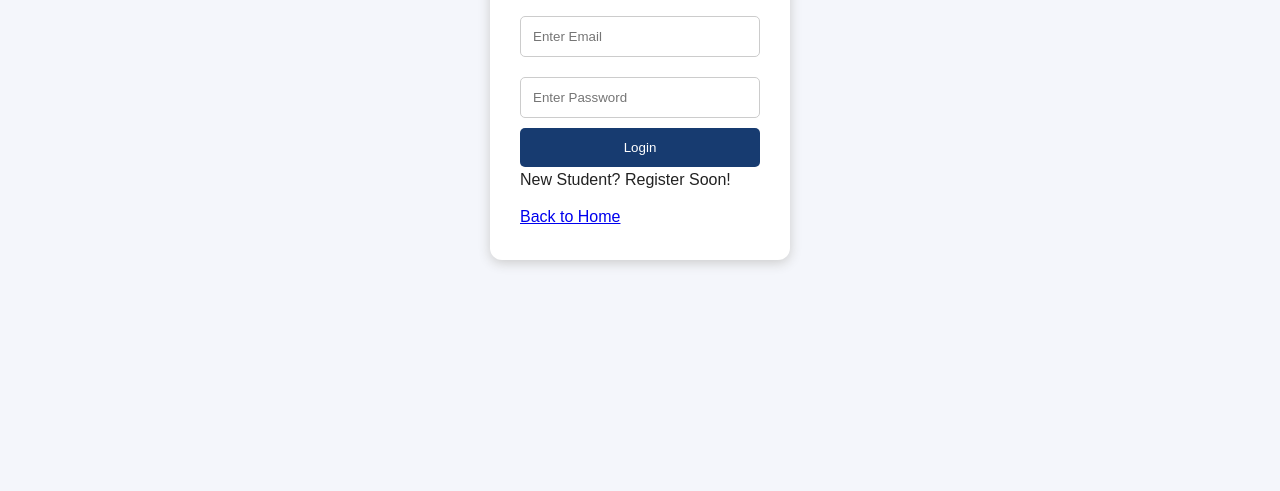
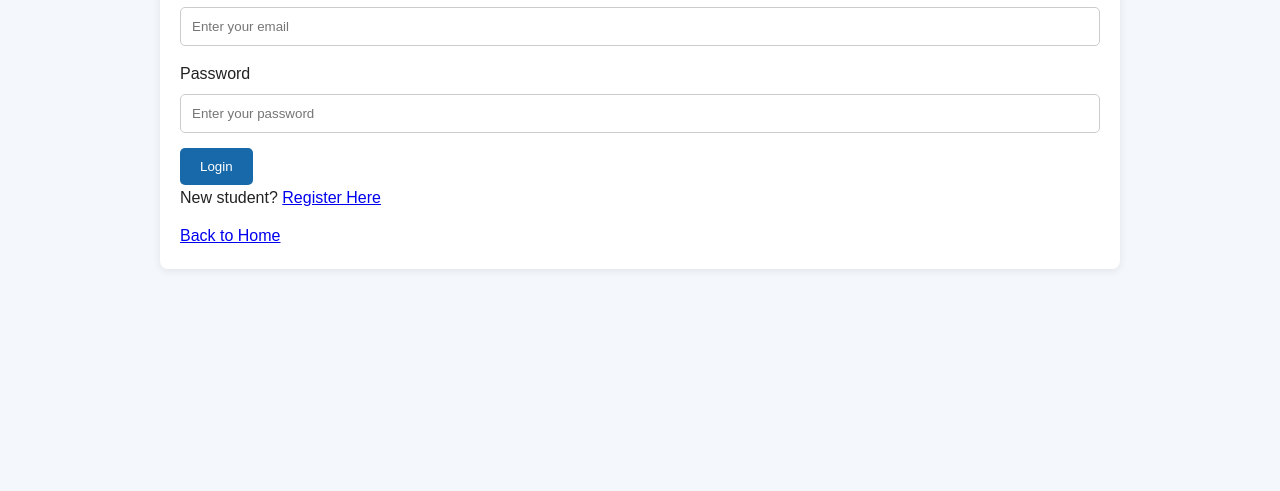
Before and after one commit to omghawate06-alt/Training-Placement-System, a plain HTML site: page login.html in a window 1280 px wide. Shown: the part 309-800 px from the top of the page. Drawn offline with Linux system fonts and the light colour scheme.

Commit message:
Update login.html

```diff
--- a/login.html
+++ b/login.html
@@ -1,64 +1,46 @@
-
 <!DOCTYPE html>
 <html lang="en">
-    <link rel="stylesheet" href="style.css">
 <head>
     <meta charset="UTF-8">
     <meta name="viewport" content="width=device-width, initial-scale=1.0">
+
     <title>Student Login</title>
-    <style>
-        body {
-            font-family: Arial, sans-serif;
-            background: #f4f6fb;
-            display: flex;
-            justify-content: center;
-            align-items: center;
-            min-height: 100vh;
-            margin: 0;
-        }
 
-        .login-box {
-            background: white;
-            padding: 30px;
-            width: 300px;
-            border-radius: 12px;
-            box-shadow: 0 3px 12px #ccc;
-        }
+    <link rel="stylesheet" href="style.css">
+</head>
 
-        h2 {
-            color: #173b70;
-            text-align: center;
-        }
+<body>
 
-        input {
-            width: 100%;
-            padding: 12px;
-            margin: 10px 0;
-            box-sizing: border-box;
-        }
+    <header>
+        <h1>Training & Placement Cell</h1>
+        <p>Student Login Portal</p>
+    </header>
 
-        button {
-            width: 100%;
-            padding: 12px;
-            background: #173b70;
-            color: white;
-            border: none;
-            border-radius: 5px;
-        }
-    </style>
-</head>
-<body>
-    <div class="login-box">
-        <h2>Student Login</h2>
+    <main class="container">
+        <div class="card">
+            <h2>Student Login</h2>
 
-        <form>
-            <input type="email" placeholder="Enter Email" required>
-            <input type="password" placeholder="Enter Password" required>
-            <button type="submit">Login</button>
-        </form>
+            <form onsubmit="return demoLogin()">
+                <label>Email Address</label>
+                <input type="email" id="email"
+                       placeholder="Enter your email" required>
 
-        <p>New Student? Register Soon!</p>
-        <a href="index.html">Back to Home</a>
-    </div>
+                <label>Password</label>
+                <input type="password" id="password"
+                       placeholder="Enter your password" required>
+
+                <button type="submit">Login</button>
+            </form>
+
+            <p>New student?
+                <a href="register.html">Register Here</a>
+            </p>
+
+            <a href="index.html">Back to Home</a>
+        </div>
+    </main>
+
+    <script src="script.js"></script>
+
 </body>
 </html>
```
